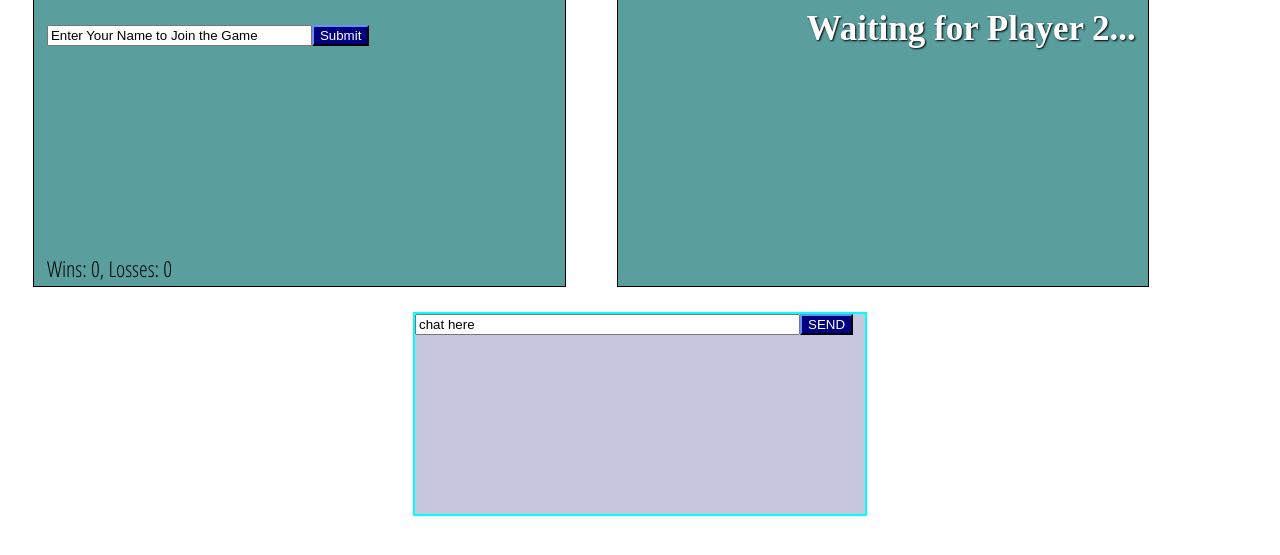
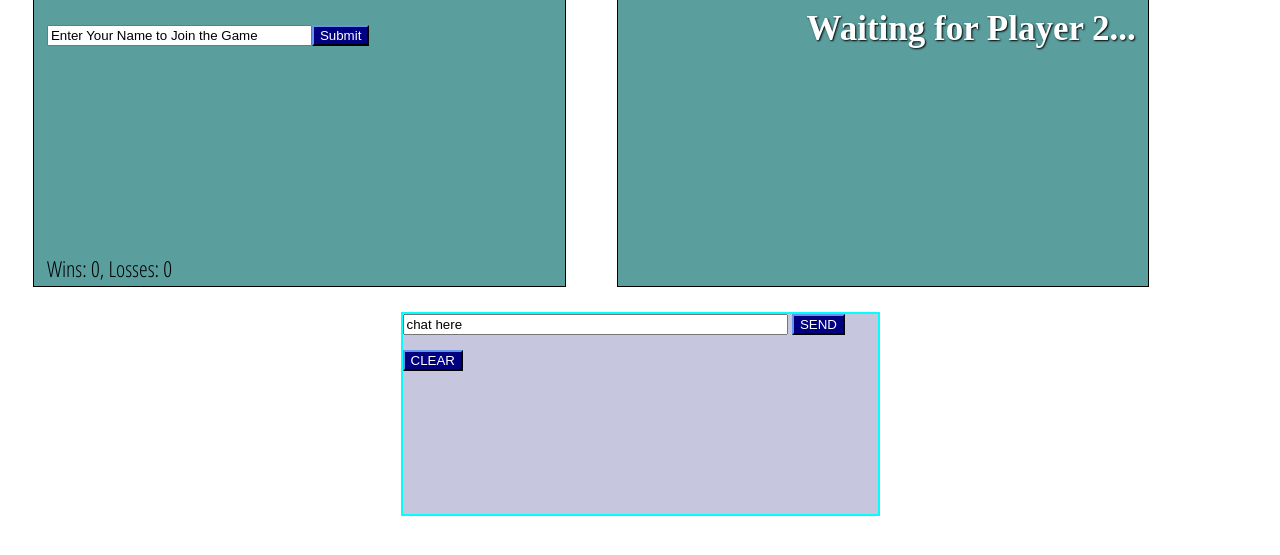
Before and after one commit to jesseharold/RPS-Multiplayer, a PHP site: page / in a window 1280 px wide. Shown: the part 109-664 px from the top of the page. Run offline with PHP 8.4, Linux system fonts and the light colour scheme; some libraries are stand-ins or nearby versions; some web fonts are replaced.

Commit message:
added chat clear button

```diff
--- a/assets/css/style.css
+++ b/assets/css/style.css
@@ -41,7 +41,7 @@ h2 {
 #chat {
     border: aqua 2px solid;
     background-color: #c6c7de;
-    width: 450px;
+    width: 475px;
     height: 200px;
     clear: both;
     font-family: Arial, Helvetica, sans-serif;
--- a/assets/javascript/app.js
+++ b/assets/javascript/app.js
@@ -109,6 +109,8 @@ function initGame(){
 		sendChat($(this).prev("input").val().trim());
 		$(this).prev("input").val("");
 	});
+
+	$("button#clear-chat").click(clearChat);
 
 	//empty name input when you click on it
 	$("input").on("focus", function(){
@@ -268,6 +270,7 @@ function checkForNewGame(){
 	} else if (iWon === false){
 		myPlayer.losses++;
 	}
+	displayMyPlayer();
 	saveMyPlayerToDB();
 	if(opponent.ready){
 		newGame();
@@ -309,6 +312,9 @@ function displayChats(snapshot){
 		$("#chat-history").prepend(div);
 	}
 }
+function clearChat(){
+	database.ref("chatLog").remove();
+}
 
 
 
--- a/index.html
+++ b/index.html
@@ -30,7 +30,9 @@
 		<div class="move"></div>
 	</section>
 	<section id="chat">
-		<input id="chat-box" type="text" size="45" value="chat here"><button id="send-chat">SEND</button>
+		<input id="chat-box" type="text" size="45" value="chat here">
+		<button id="send-chat">SEND</button>
+		<button id="clear-chat">CLEAR</button>
 		<div id="chat-history"></div>
 	</section>
 	<script type="text/javascript" src="assets/javascript/app.js"></script>
```
